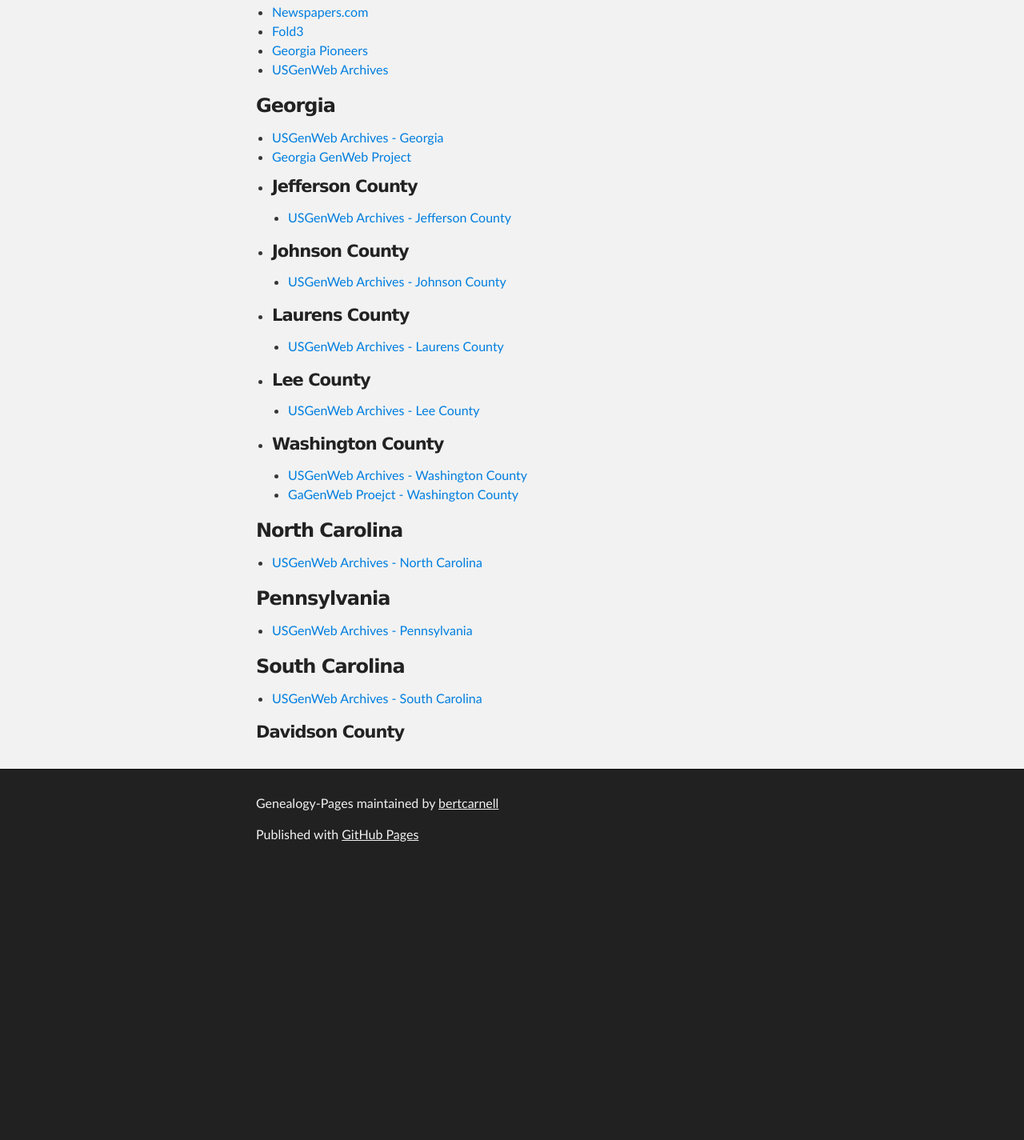
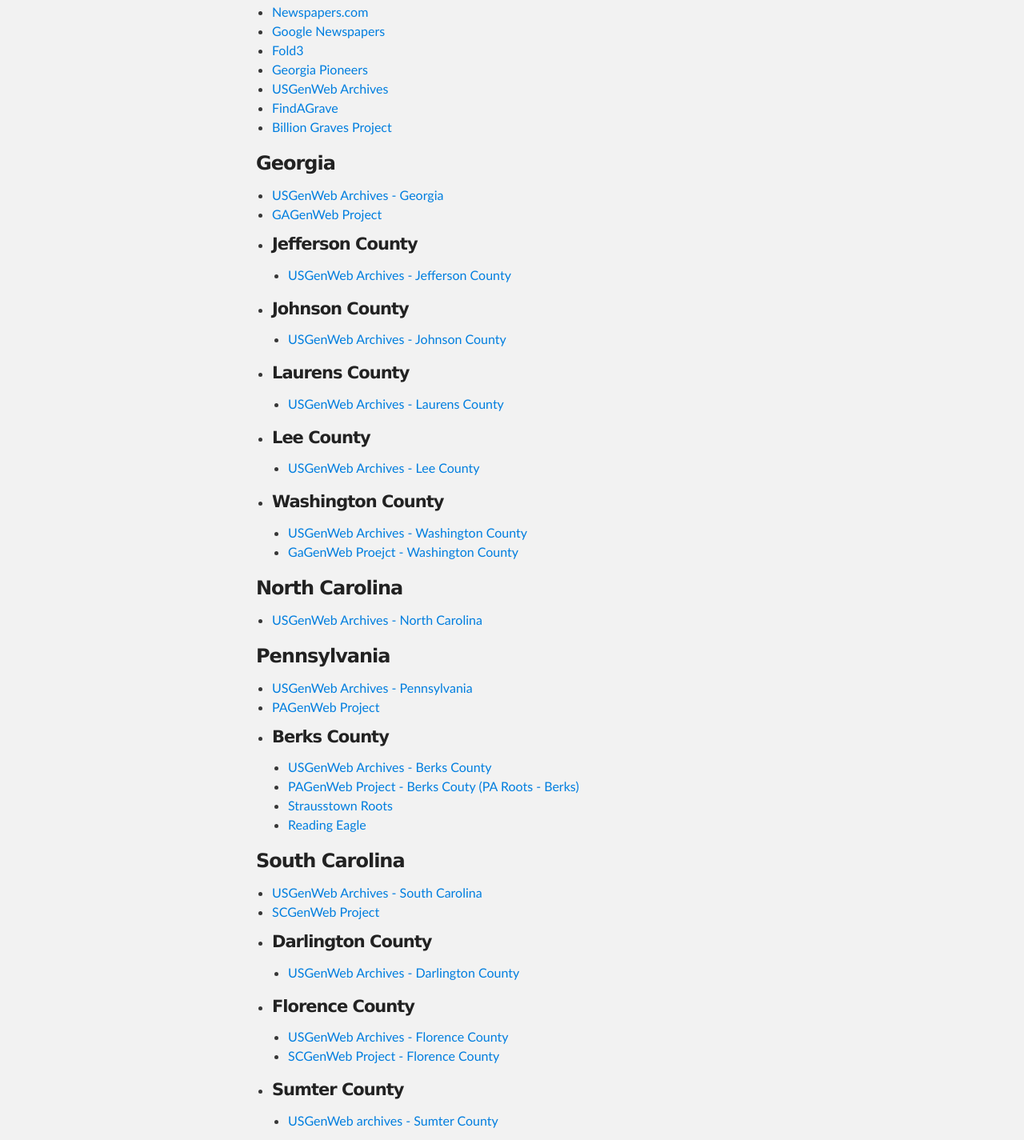
Before and after one commit to bertcarnell/genealogy-pages, a plain HTML site: page index.html in a window 1280 px wide. Shown: the part 412-1837 px from the top of the page at 80% size. Before the commit the page ends 1502 px from the top, so only its background shows below. Drawn offline with Linux system fonts and the light colour scheme.

Commit message:
Update index.html

```diff
--- a/index.html
+++ b/index.html
@@ -41,15 +41,18 @@
 <h3>Research</h3>
 <ul>
   <li><a href="www.newspapers.com">Newspapers.com</a></li>
+  <li><a href="http://news.google.com/newspapers">Google Newspapers</a></li>
   <li><a href="www.fold3.com">Fold3</a></li>
   <li><a href="http://georgiapioneers.com/">Georgia Pioneers</a></li>
   <li><a href="http://www.usgwarchives.net/">USGenWeb Archives</a></li>
+  <li><a href="http://www.findagrave.com/index.html">FindAGrave</a></li>
+  <li><a href="http://billiongraves.com/">Billion Graves Project</a></li>
 </ul>
 
 <h3>Georgia</h3>
 <ul>
   <li><a href="http://usgwarchives.net/ga/gafiles.htm">USGenWeb Archives - Georgia</a></li>
-  <li><a href="http://thegaproject.org/">Georgia GenWeb Project</a></li>
+  <li><a href="http://thegaproject.org/">GAGenWeb Project</a></li>
   <li><h4>Jefferson County</h4></li>
     <ul>
       <li><a href="http://usgwarchives.net/ga/jefferson.htm">USGenWeb Archives - Jefferson County</a></li>
@@ -81,11 +84,33 @@
 <h3>Pennsylvania</h3>
 <ul>
   <li><a href="http://usgwarchives.net/pa/pafiles.htm">USGenWeb Archives - Pennsylvania</a></li>
+  <li><a href="http://www.pagenweb.org/">PAGenWeb Project</a></li>
+  <li><h4>Berks County</h4></li>
+    <ul>
+      <li><a href="http://usgwarchives.net/pa/berksp/">USGenWeb Archives - Berks County</a></li>
+      <li><a href="http://berks.pa-roots.com/">PAGenWeb Project - Berks Couty (PA Roots - Berks)</a></li>
+      <li><a href="http://www.bergergirls.com/">Strausstown Roots</a></li>
+      <li><a href="http://news.google.com/newspapers?nid=ZuSUVyMx-TgC">Reading Eagle</a></li>
+    </ul>
 </ul>
 
 <h3>South Carolina</h3>
 <ul>
   <li><a href="http://usgwarchives.net/sc/scfiles.htm">USGenWeb Archives - South Carolina</a></li>
+  <li><a href="http://www.scgenweb.org/">SCGenWeb Project</a></li>
+  <li><h4>Darlington County</h4></li>
+    <ul>
+      <li><a href="http://usgwarchives.net/sc/sca_darl.html">USGenWeb Archives - Darlington County</a></li>
+    </ul>
+  <li><h4>Florence County</h4></li>
+    <ul>
+      <li><a href="http://usgwarchives.net/sc/sca_flor.html">USGenWeb Archives - Florence County</a></li>
+      <li><a href="http://www.rootsweb.ancestry.com/~flscusgw/">SCGenWeb Project - Florence County</a></li>
+    </ul>
+  <li><h4>Sumter County</h4></li>
+    <ul>
+      <li><a href="http://usgwarchives.net/sc/sca_sumt.html">USGenWeb archives - Sumter County</a></li>
+    </ul>
 </ul>
 <h4>Davidson County</h4>
 
```
